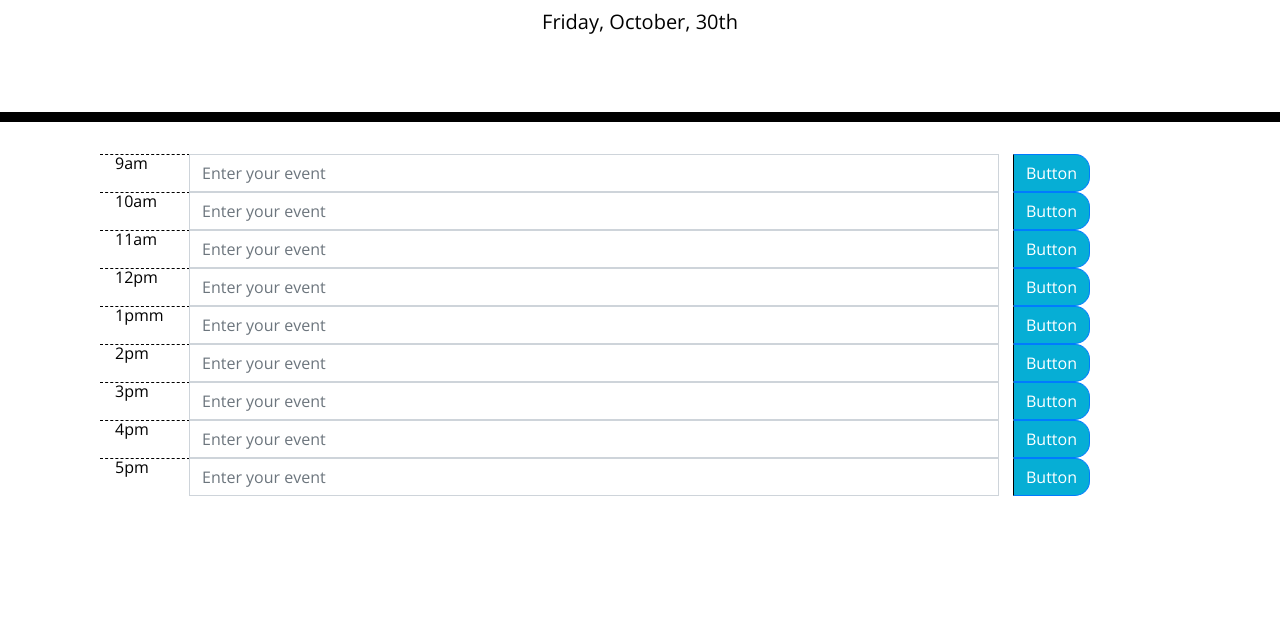
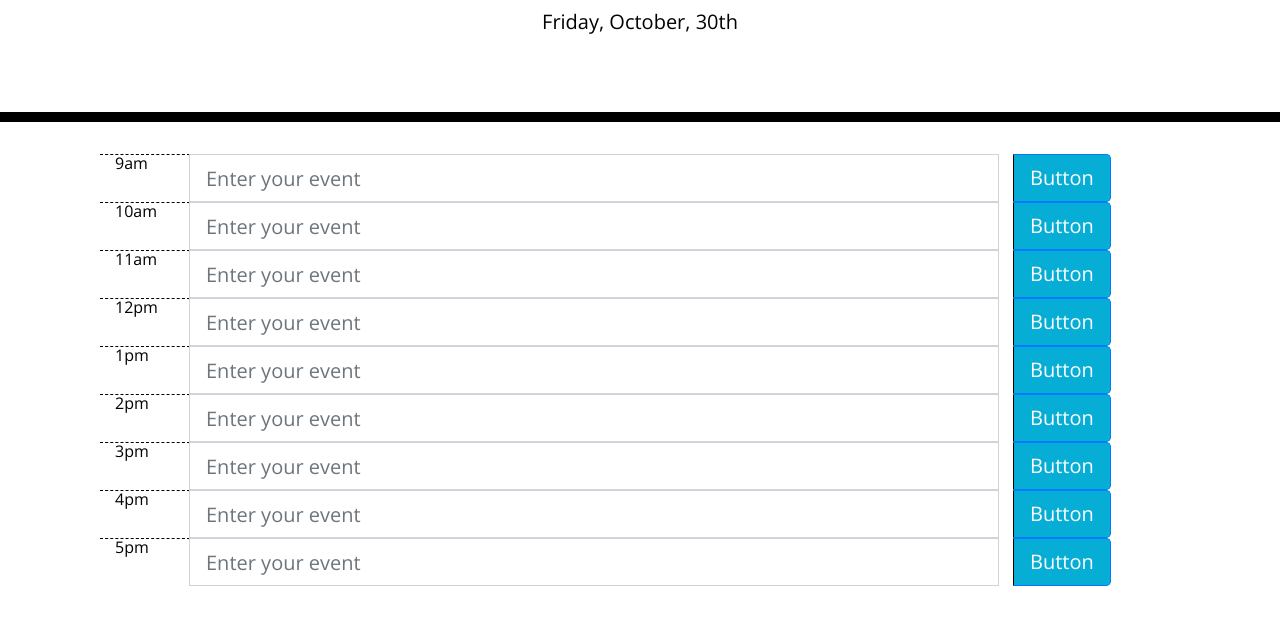
Before and after one commit to vgines73/HW5_dayPlannerOhYeah, a plain HTML site: page index.html in a window 1280 px wide. Shown: the part 182-800 px from the top of the page. Drawn offline with nearby package versions, Linux system fonts and the light colour scheme.

Commit message:
event.preventDefault console.log

```diff
--- a/Assets/js/app.js
+++ b/Assets/js/app.js
@@ -1,7 +1,12 @@
-$(document).ready(function(){
-    var currentDay = document.querySelector("#currentDay");
-    currentDay.textContent = moment().format("dddd, MMMM, Do");
-    for (let i = 9; i < 18; i++) {
-        console.log(currentDay)
-    }
+
+var currentDay = document.querySelector("#currentDay");
+currentDay.textContent = moment().format("dddd, MMMM, Do");
+for (let i = 9; i < 18; i++) {
+console.log()
+}
+
+
+$("form").on(("submit"), function(e) {
+    e.preventDefault();
+    console.log(e.target)
 })
--- a/index.html
+++ b/index.html
@@ -23,7 +23,7 @@
     <!-- Timeblocks go here -->
     <div class="col-sm-12">
       <form>
-        <div class="input-group lg">
+        <div class="input-group input-group-lg">
           <div class="input-group-prepend hour col-sm-1">
             <p>9am</p>
           </div>
@@ -34,10 +34,8 @@
           </div>
         </div>
       </form>
-    </div>
-    <div class="col-sm-12">
       <form>
-        <div class="input-group lg">
+        <div class="input-group input-group-lg">
           <div class="input-group-prepend hour col-sm-1">
             <p>10am</p>
           </div>
@@ -48,10 +46,8 @@
           </div>
         </div>
       </form>
-    </div>
-    <div class="col-sm-12">
       <form>
-        <div class="input-group lg">
+        <div class="input-group input-group-lg">
           <div class="input-group-prepend hour col-sm-1">
             <p>11am</p>
           </div>
@@ -62,10 +58,8 @@
           </div>
         </div>
       </form>
-    </div>
-    <div class="col-sm-12">
       <form>
-        <div class="input-group lg">
+        <div class="input-group input-group-lg">
           <div class="input-group-prepend hour col-sm-1">
             <p>12pm</p>
           </div>
@@ -76,12 +70,10 @@
           </div>
         </div>
       </form>
-    </div>
-    <div class="col-sm-12">
       <form>
-        <div class="input-group lg">
+        <div class="input-group input-group-lg">
           <div class="input-group-prepend hour col-sm-1">
-            <p>1pmm</p>
+            <p>1pm</p>
           </div>
           <input type="text" class="form-control description col-sm-9" placeholder="Enter your event"
             aria-label="Enter event" aria-describedby="button-addon2">
@@ -90,10 +82,8 @@
           </div>
         </div>
       </form>
-    </div>
-    <div class="col-sm-12">
       <form>
-        <div class="input-group lg">
+        <div class="input-group input-group-lg">
           <div class="input-group-prepend hour col-sm-1">
             <p>2pm</p>
           </div>
@@ -104,10 +94,8 @@
           </div>
         </div>
       </form>
-    </div>
-    <div class="col-sm-12">
       <form>
-        <div class="input-group lg">
+        <div class="input-group input-group-lg">
           <div class="input-group-prepend hour col-sm-1">
             <p>3pm</p>
           </div>
@@ -118,10 +106,8 @@
           </div>
         </div>
       </form>
-    </div>
-    <div class="col-sm-12">
       <form>
-        <div class="input-group lg">
+        <div class="input-group input-group-lg">
           <div class="input-group-prepend hour col-sm-1">
             <p>4pm</p>
           </div>
@@ -132,10 +118,8 @@
           </div>
         </div>
       </form>
-    </div>
-    <div class="col-sm-12">
       <form>
-        <div class="input-group lg">
+        <div class="input-group input-group-lg">
           <div class="input-group-prepend hour col-sm-1">
             <p>5pm</p>
           </div>
@@ -146,9 +130,8 @@
           </div>
         </div>
       </form>
-    </div>
-
-
+    </
+  </div>
     <script src="https://cdnjs.cloudflare.com/ajax/libs/jquery/3.2.1/jquery.min.js"></script>
     <script src="https://cdnjs.cloudflare.com/ajax/libs/moment.js/2.24.0/moment.min.js"></script>
     <script src="./Assets/js/app.js"></script>
```
